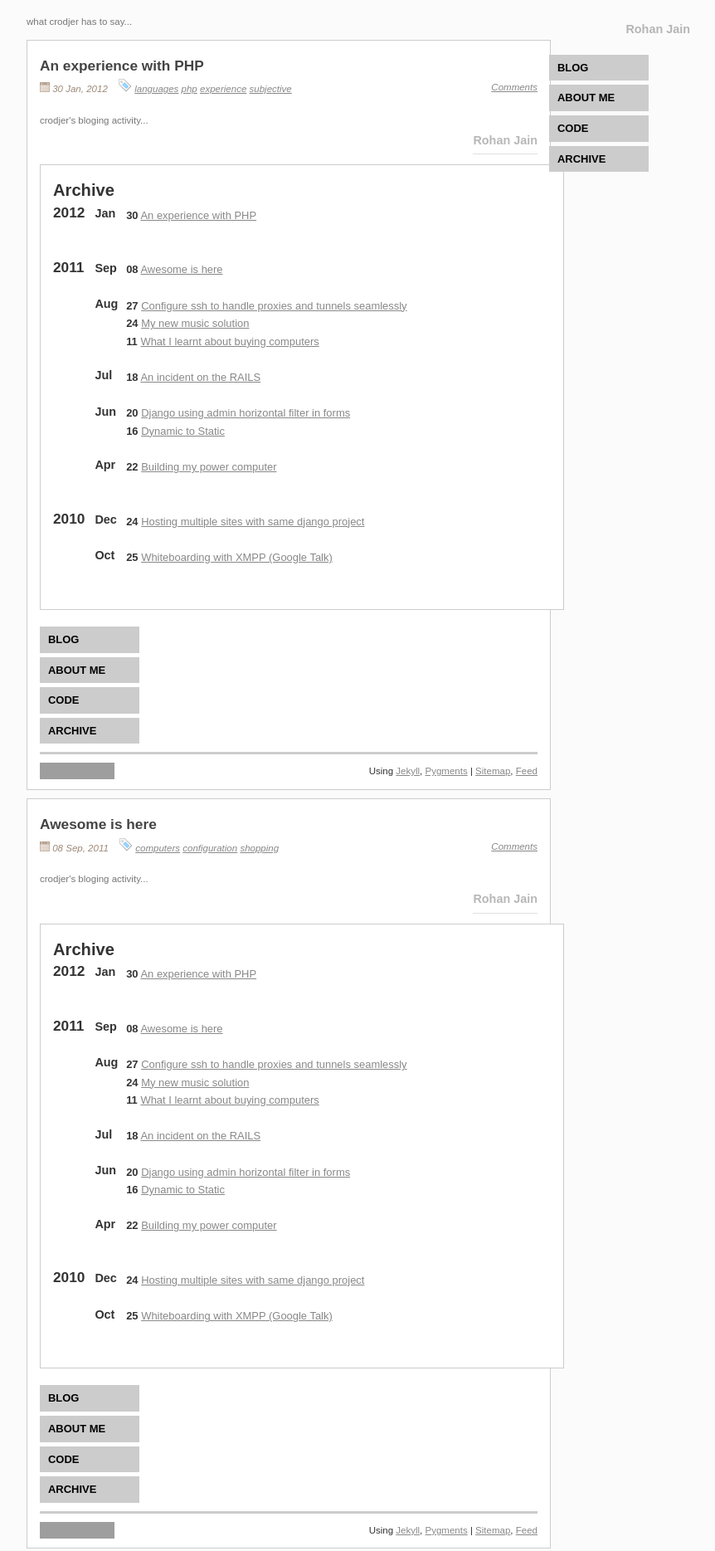
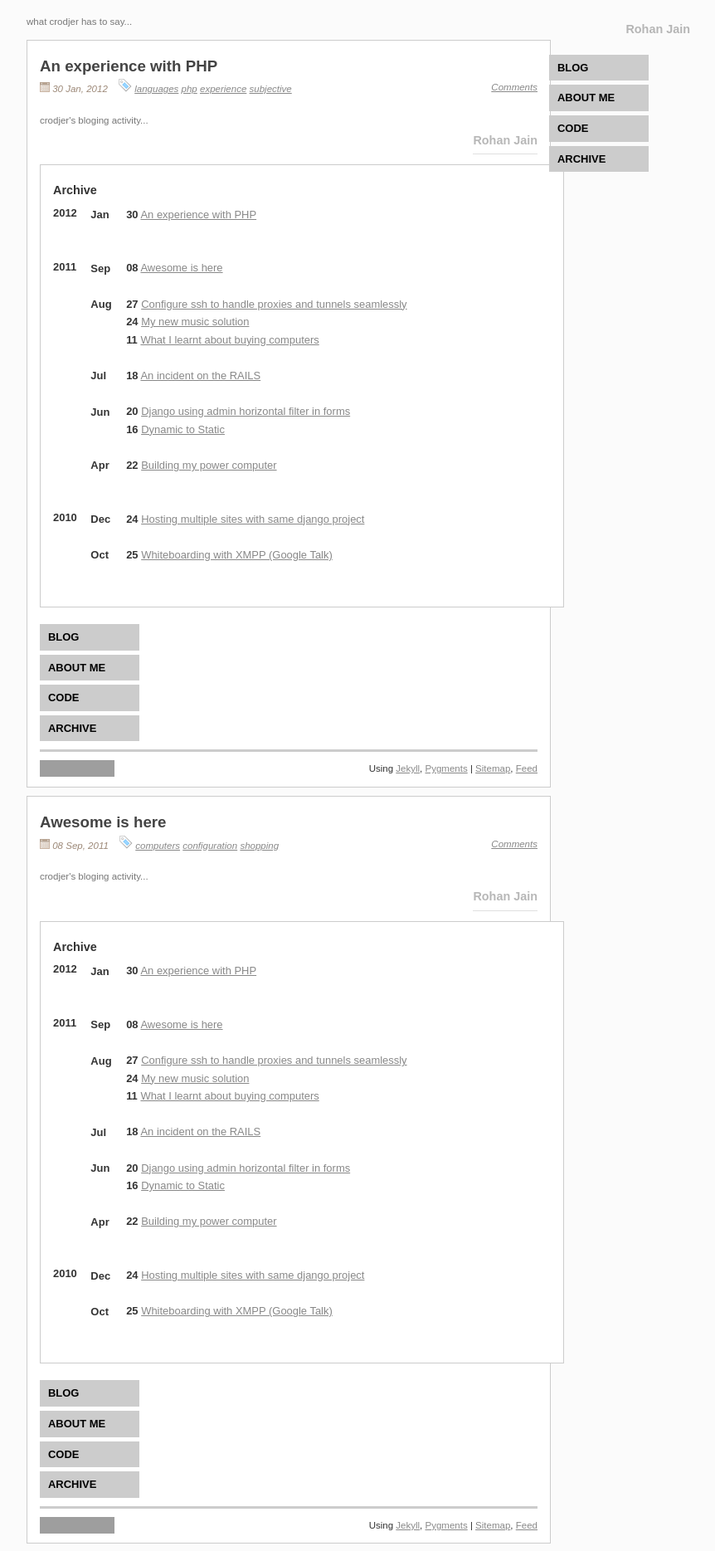
Before and after one commit to crodjer/rohanjain.in, a Jekyll site: the page built from index.html, in a window 1280 px wide. Shown: the top 1869 px of the page at 83% size, without its empty margins (208-1070 px from the left). Built offline with Jekyll 4.4.1, drawn with Linux system fonts in a browser that asks for light colours; Markdown is read by kramdown in place of the engine named in the settings; the list of posts is cut into pages by our own code; comment, search, counter and statistics services are not loaded; grey boxes are pictures that could not be loaded.

Commit message:
Heading style: size decrement
Signed-off-by: Rohan Jain <crodjer@gmail.com>

```diff
--- a/_includes/post-header.html
+++ b/_includes/post-header.html
@@ -1,4 +1,4 @@
-<h2 class="post-title" id="{{ post.slug }}"><a href="{{ site.baseurl }}{{ post.url }}">{{ post.title }}</a></h2>
+<h1 class="post-title" id="{{ post.slug }}"><a href="{{ site.baseurl }}{{ post.url }}">{{ post.title }}</a></h1>
 <div class="meta">
     <span class="date">
         <img alt="Posted on" src="{{ site.baseurl }}/images/calendar.png"/> {{ post.date | date: "%d %h, %Y" }}
--- a/css/style.css
+++ b/css/style.css
@@ -126,7 +126,7 @@
 .post-title {
     margin-top: 10px;
     margin-bottom: 5px;
-    font-size:1.2em;
+    font-size:1.3em;
     text-decoration:none;
 }
 
@@ -147,20 +147,16 @@
     margin: 20px 0 2px;
     padding: 5px 0 5px;
     border-bottom:1px solid #ccc;
+    font-size: 1.2em;
 }
 
 .post-text h2{
-    font-size:1.4em;
-}
-
-.post-text h3{
-    font-size:1.2em;
-}
-
-.post-text h4{
     font-size: 1em;
 }
 
+.post-text h3, .post-text h4{
+    font-size:0.9em;
+}
 
 .meta {
     color: #9c8877;
```
